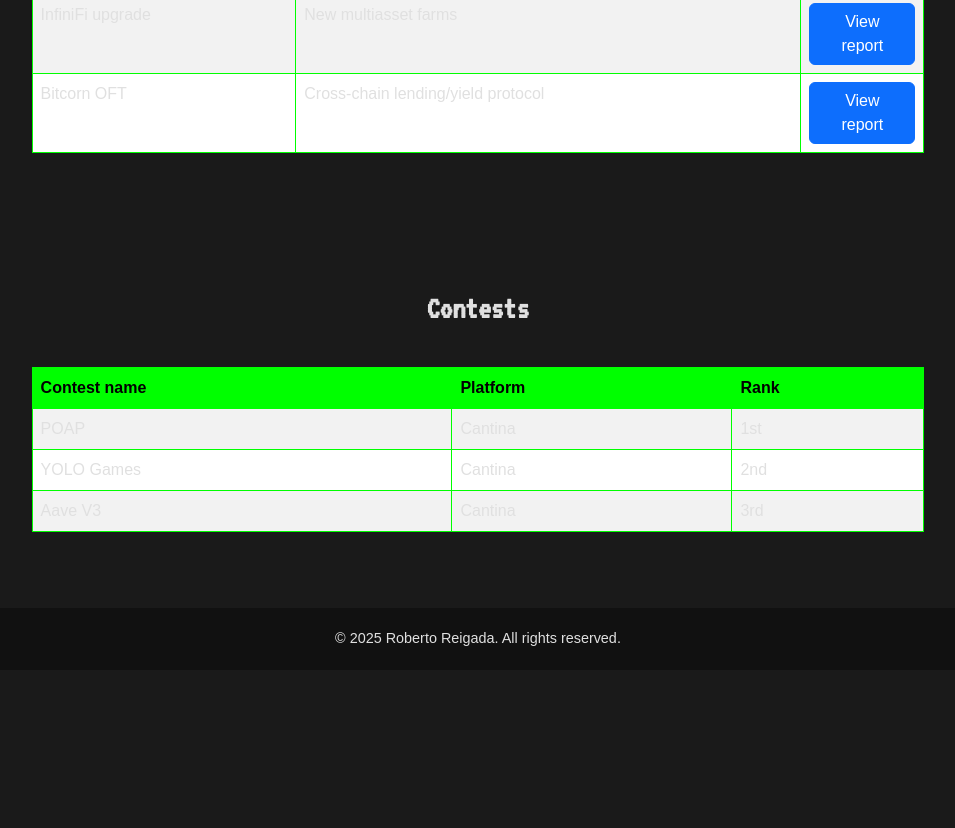
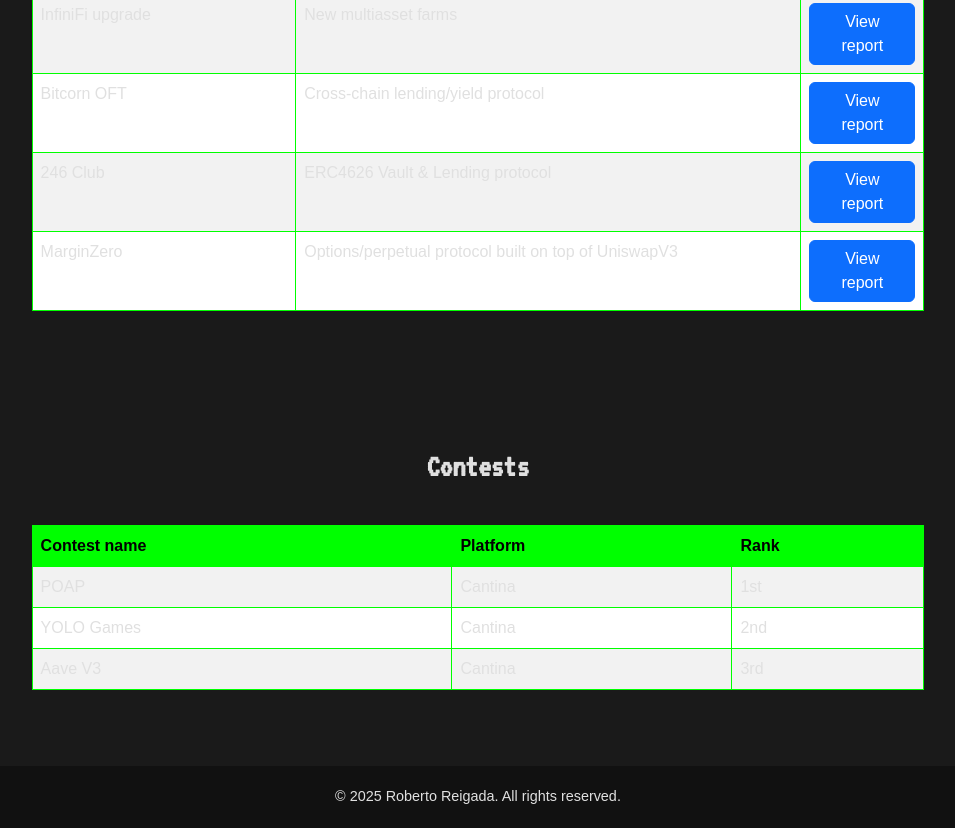
Before and after one commit to r0bert-ethack/r0bert-ethack.github.io, a plain HTML site: page index.html in a window 1280 px wide. Shown: the part 3650-4478 px from the top of the page, without its empty margins (162-1117 px from the left). Before the commit the page ends 4320 px from the top, so only its background shows below. Drawn offline with nearby package versions, Linux system fonts and the light colour scheme; a small style sheet from the web is missing.

Commit message:
New commit

```diff
--- a/index.html
+++ b/index.html
@@ -249,6 +249,16 @@
               <td>Cross-chain lending/yield protocol</td>
               <td><a href="pdfs/cantina_bitcorn_july2025.pdf" class="btn btn-primary">View report</a></td>
             </tr>
+            <tr>
+              <td>246 Club</td>
+              <td>ERC4626 Vault & Lending protocol</td>
+              <td><a href="pdfs/re-a-token-Report.pdf" class="btn btn-primary">View report</a></td>
+            </tr>
+            <tr>
+              <td>MarginZero</td>
+              <td>Options/perpetual protocol built on top of UniswapV3</td>
+              <td><a href="pdfs/report-cantinacode-stryke-0806.pdf" class="btn btn-primary">View report</a></td>
+            </tr>
           </tbody>
         </table>
       </div>
```
Also changed, not shown: 2 other files.
